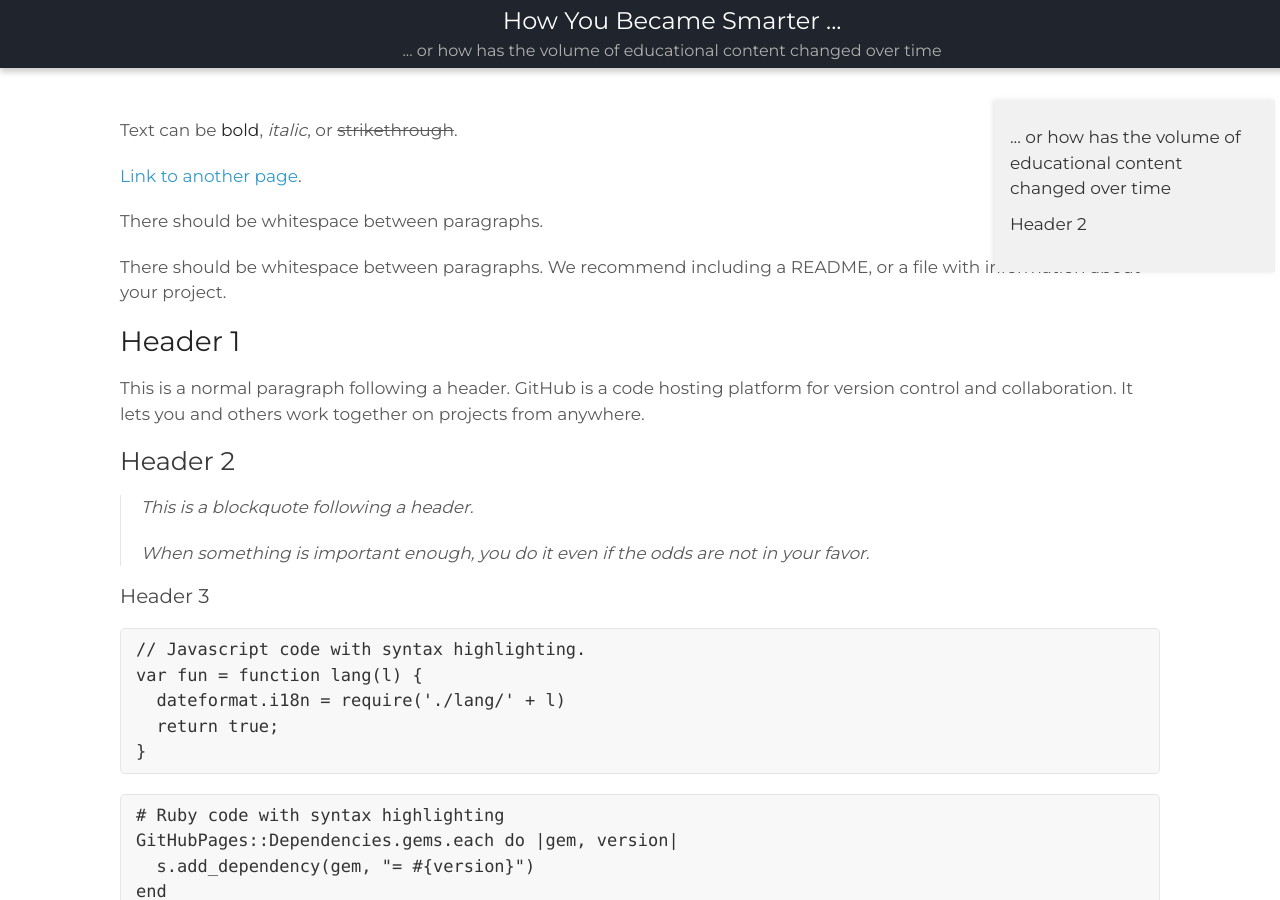
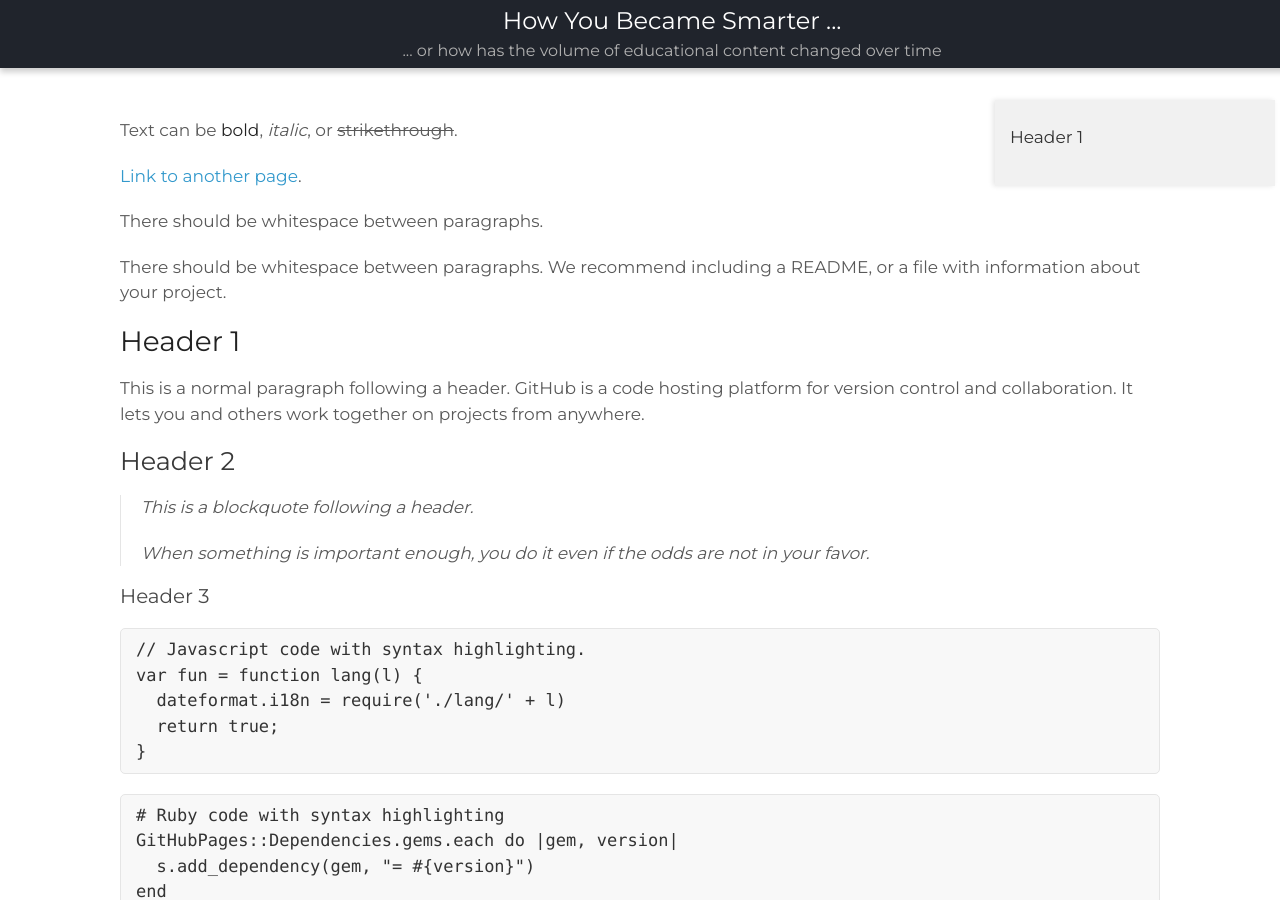
Before and after one commit to FredPili/ADAWebsite, a Jekyll site: the page built from example.md, in a window 1280 px wide and 900 px high. Built offline with Jekyll 4.4.1, drawn with Linux system fonts in a browser that asks for light colours; some of the changed lines change nothing that is shown.

Commit message:
toc update

```diff
--- a/_layouts/default.html
+++ b/_layouts/default.html
@@ -12,7 +12,7 @@
 
     <nav class="sticky-banner">
       <div class="banner-content">
-        <h1>How You Became Smarter ...</h1>
+        <h1 class="banner-header">How You Became Smarter ...</h1>
         <h2 class="subtitle">... or how has the volume of educational content changed over time</h2> <!-- Subtitle added here -->
       </div>
     </nav>
@@ -71,11 +71,17 @@
   <script>
     document.addEventListener('DOMContentLoaded', function () {
       // Select all headers (h1, h2, h3, etc.)
-      const headers = document.querySelectorAll('h2');
+      const headers = document.querySelectorAll('h1', 'h2');
       const toc = document.getElementById('toc');
 
       // Iterate through all headers to create TOC items
       headers.forEach((header, index) => {
+        if (header.classList.contains('subtitle')) {
+          return; //Skip subtitle
+        }
+        if (header.classList.contains('banner-header')) {
+          return; //Skip banner header
+        }
         const listItem = document.createElement('li');
         const link = document.createElement('a');
 
```
